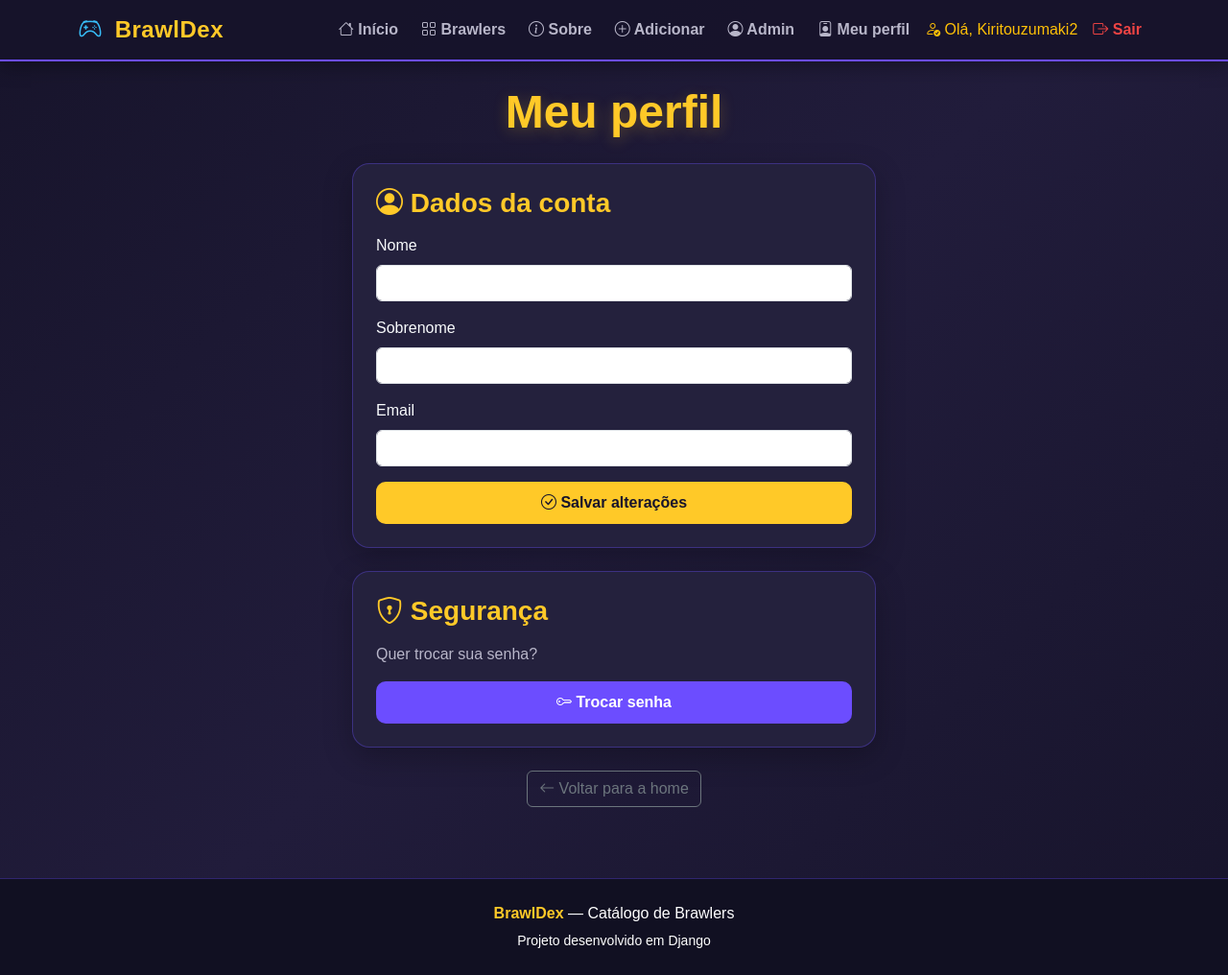
After one commit to brenoaleckgomesribeiro-art/Brawldex, a Django app: page /accounts/perfil/ in a window 1280 px wide. The commit adds this page. Shown: the whole page at 96% size. Run offline with Django 5.2, Linux system fonts and the light colour scheme; a user stored in the database is signed in.

Commit message:
feat: cadastro público e edição de perfil

```diff
--- a/brawldex/forms.py
+++ b/brawldex/forms.py
@@ -1,4 +1,7 @@
 from django import forms
+from django.contrib.auth.forms import UserCreationForm
+from django.contrib.auth.models import User
+
 from .models import Brawler
 
 
@@ -14,3 +17,53 @@ class BrawlerForm(forms.ModelForm):
             'descricao',
             'imagem',
         ]
+
+
+class CadastroForm(UserCreationForm):
+    """
+    Formulário de cadastro de usuário.
+    Usa o UserCreationForm do Django (usuário + senha + confirmação)
+    e adiciona email opcional.
+    """
+
+    email = forms.EmailField(
+        required=False,
+        label='Email',
+        help_text='Opcional.'
+    )
+
+    class Meta:
+        model = User
+        fields = ('username', 'email', 'password1', 'password2')
+
+    def __init__(self, *args, **kwargs):
+        super().__init__(*args, **kwargs)
+
+        # Adiciona classes Bootstrap em todos os campos
+        for campo in self.fields.values():
+            campo.widget.attrs.update({
+                'class': 'form-control',
+            })
+
+
+class PerfilForm(forms.ModelForm):
+    """
+    Formulário pra editar dados da conta: nome, sobrenome, email.
+    """
+
+    class Meta:
+        model = User
+        fields = ('first_name', 'last_name', 'email')
+        labels = {
+            'first_name': 'Nome',
+            'last_name': 'Sobrenome',
+            'email': 'Email',
+        }
+
+    def __init__(self, *args, **kwargs):
+        super().__init__(*args, **kwargs)
+
+        for campo in self.fields.values():
+            campo.widget.attrs.update({
+                'class': 'form-control',
+            })
--- /dev/null
+++ b/brawldex/templates/perfil.html
@@ -0,0 +1,84 @@
+{% extends 'base.html' %}
+
+{% block title %}BrawlDex | Meu perfil{% endblock %}
+
+{% block content %}
+
+<div class="row justify-content-center">
+
+    <div class="col-md-8 col-lg-6">
+
+        <h1 class="titulo-principal text-center mb-4">
+            Meu perfil
+        </h1>
+
+        <div class="card p-4 mb-4">
+
+            <h3 class="card-title mb-3">
+                <i class="bi bi-person-circle"></i>
+                Dados da conta
+            </h3>
+
+            <form method="POST">
+
+                {% csrf_token %}
+
+                {% for field in form %}
+
+                    <div class="mb-3">
+
+                        <label for="{{ field.id_for_label }}" class="form-label">
+                            {{ field.label }}
+                        </label>
+
+                        {{ field }}
+
+                        {% if field.errors %}
+                            <div class="text-danger small mt-1">
+                                {{ field.errors }}
+                            </div>
+                        {% endif %}
+
+                    </div>
+
+                {% endfor %}
+
+                <button type="submit" class="btn btn-brawl w-100">
+                    <i class="bi bi-check-circle"></i>
+                    Salvar alterações
+                </button>
+
+            </form>
+
+        </div>
+
+        <div class="card p-4">
+
+            <h3 class="card-title mb-3">
+                <i class="bi bi-shield-lock"></i>
+                Segurança
+            </h3>
+
+            <p class="card-text">
+                Quer trocar sua senha?
+            </p>
+
+            <a href="{% url 'password_change_custom' %}" class="btn btn-roxo w-100">
+                <i class="bi bi-key"></i>
+                Trocar senha
+            </a>
+
+        </div>
+
+        <div class="text-center mt-4">
+            <a href="{% url 'home' %}" class="btn btn-outline-secondary">
+                <i class="bi bi-arrow-left"></i>
+                Voltar para a home
+            </a>
+        </div>
+
+    </div>
+
+</div>
+
+{% endblock %}
--- a/brawldex/views.py
+++ b/brawldex/views.py
@@ -1,8 +1,10 @@
 from django.shortcuts import render, get_object_or_404, redirect
 from django.contrib.auth.decorators import login_required
+from django.contrib.auth import login
+from django.contrib import messages
 
 from .models import Brawler
-from .forms import BrawlerForm
+from .forms import BrawlerForm, CadastroForm, PerfilForm
 
 
 # Ordem "oficial" das raridades (progressão do jogo)
@@ -141,3 +143,59 @@ def brawler_delete(request, id):
     return render(request, 'brawler_confirm_delete.html', {
         'brawler': brawler
     })
+
+
+# ============================================================
+# CADASTRO E PERFIL
+# ============================================================
+
+def signup_view(request):
+    """
+    Cadastro público de usuário.
+    Depois de criar, faz login automático e redireciona pra home.
+    """
+
+    if request.user.is_authenticated:
+        return redirect('home')
+
+    if request.method == 'POST':
+        form = CadastroForm(request.POST)
+
+        if form.is_valid():
+            user = form.save()
+            login(request, user)
+            messages.success(
+                request,
+                f'Bem-vindo ao BrawlDex, {user.username}!'
+            )
+            return redirect('home')
+
+    else:
+        form = CadastroForm()
+
+    return render(request, 'signup.html', {
+        'form': form
+    })
+
+
+@login_required
+def perfil_view(request):
+    """
+    Ver e editar dados da conta: nome, sobrenome, email.
+    Trocar senha fica em /accounts/password_change/ (view do Django).
+    """
+
+    if request.method == 'POST':
+        form = PerfilForm(request.POST, instance=request.user)
+
+        if form.is_valid():
+            form.save()
+            messages.success(request, 'Perfil atualizado com sucesso.')
+            return redirect('perfil')
+
+    else:
+        form = PerfilForm(instance=request.user)
+
+    return render(request, 'perfil.html', {
+        'form': form
+    })
--- a/config/urls.py
+++ b/config/urls.py
@@ -16,6 +16,14 @@ urlpatterns = [
         include('brawldex.urls')
     ),
 
+    # Rotas customizadas (signup, perfil, trocar senha)
+    # Precisam vir ANTES do auth.urls, senão não sobrescrevem nada.
+    path(
+        'accounts/',
+        include('brawldex.urls_accounts')
+    ),
+
+    # Rotas padrão do Django (login, logout, password reset, etc)
     path(
         'accounts/',
         include('django.contrib.auth.urls')
--- a/templates/base.html
+++ b/templates/base.html
@@ -75,6 +75,13 @@
                             </a>
                         </li>
 
+                        <li class="nav-item">
+                            <a class="nav-link" href="{% url 'perfil' %}">
+                                <i class="bi bi-person-badge"></i>
+                                Meu perfil
+                            </a>
+                        </li>
+
                         <li class="nav-item d-flex align-items-center">
                             <span class="navbar-text text-warning ms-2">
                                 <i class="bi bi-person-check"></i>
@@ -100,6 +107,13 @@
                             <a class="nav-link" href="{% url 'login' %}">
                                 <i class="bi bi-box-arrow-in-right"></i>
                                 Entrar
+                            </a>
+                        </li>
+
+                        <li class="nav-item">
+                            <a class="nav-link" href="{% url 'signup' %}">
+                                <i class="bi bi-person-plus"></i>
+                                Cadastrar
                             </a>
                         </li>
 
```
Also changed, not shown: brawldex/templates/password_change_done.html (added, +34 -0 lines), brawldex/templates/password_change_form.html (added, +80 -0 lines), brawldex/templates/signup.html (added, +77 -0 lines), brawldex/urls_accounts.py (added, +38 -0 lines), templates/registration/login.html (+36 -1 lines), db.sqlite3.
